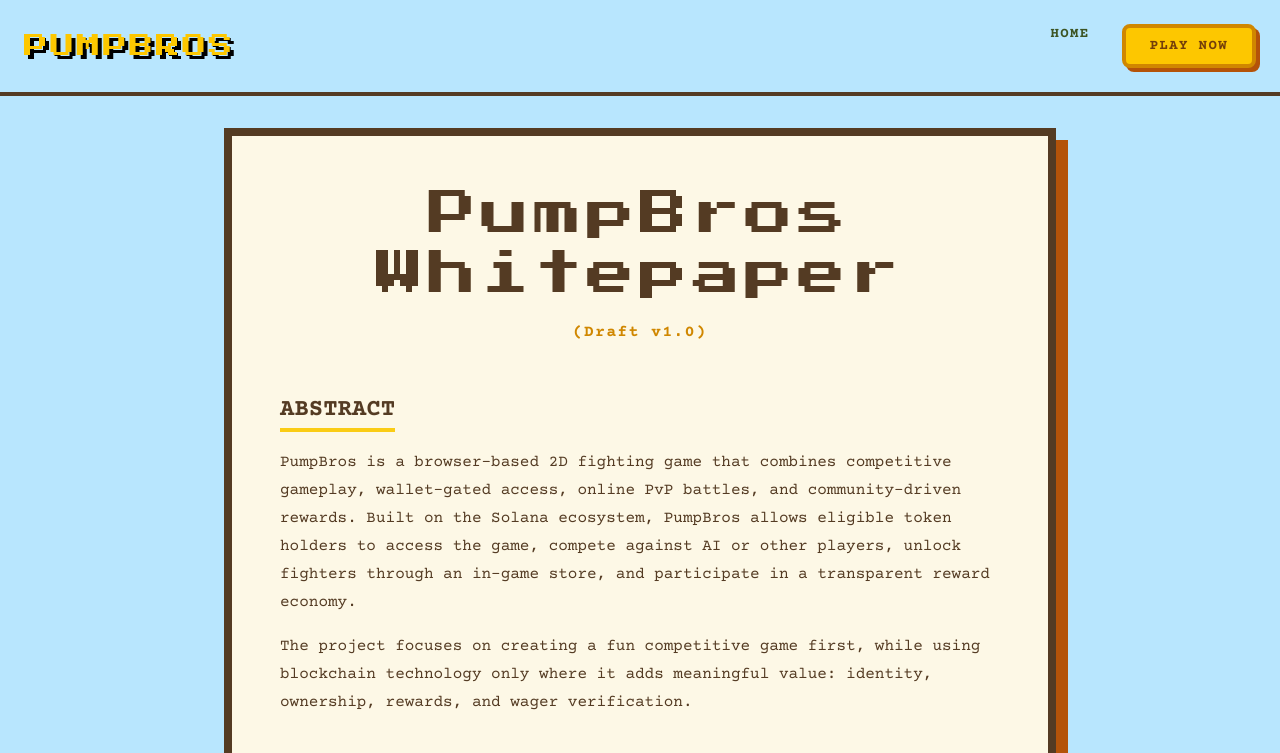
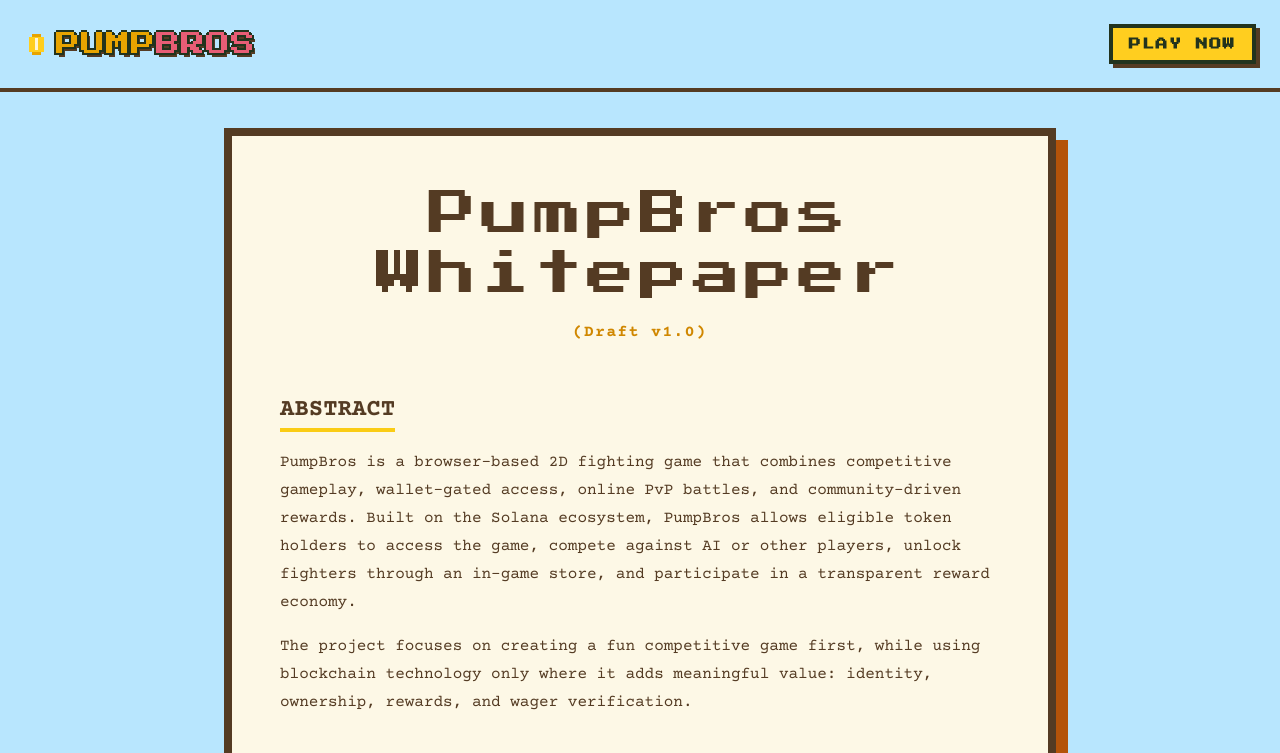
Before and after one commit to heil-kaizen/pumpbros, a React app: page whitepaper.html in a window 1280 px wide. Shown: the top 753 px of the page. Built offline with nearby package versions, Linux system fonts and the light colour scheme; a web font is replaced by a local one.

Commit message:
Update whitepaper.html

```diff
--- a/whitepaper.html
+++ b/whitepaper.html
@@ -21,12 +21,12 @@
 
   <!-- Navigation -->
   <nav class="fixed top-0 w-full p-6 flex justify-between items-center z-50 bg-sky-200/90 backdrop-blur-sm border-b-4 border-[#543b23]">
-    <div class="text-2xl font-pixel text-yellow-400 pixel-text-shadow tracking-widest cursor-pointer" onclick="window.location.href='/'">
-      PUMPBROS
+    <div class="text-2xl font-pixel tracking-widest cursor-pointer flex items-center gap-2" onclick="window.location.href='/'" style="letter-spacing: 1px; text-shadow: 0 2px 0 #22331d, 2px 0 0 #22331d, -2px 0 0 #22331d, 0 -2px 0 #22331d, 2px 2px 0 #22331d, -2px 2px 0 #22331d, 3px 4px 0 #543b23;">
+      <svg class="w-6 h-6" viewBox="0 0 16 16" shape-rendering="crispEdges" xmlns="http://www.w3.org/2000/svg"><rect x="5" y="1" width="6" height="14" fill="#e8a400"/><rect x="3" y="3" width="10" height="10" fill="#ffce1f"/><rect x="7" y="4" width="2" height="8" fill="#fff6d8"/></svg>
+      <span><span style="color: #e8a400;">PUMP</span><span style="color: #e85d75;">BROS</span></span>
     </div>
-    <div class="flex gap-8 text-sm font-bold tracking-widest text-[#3c5423]">
-      <a href="/" class="hover:text-[#1d5246] hover:-translate-y-1 transition-all">HOME</a>
-      <a href="/auth.html" class="px-6 py-2 bg-yellow-400 text-yellow-900 border-4 border-yellow-600 rounded-lg hover:bg-yellow-300 hover:scale-105 transition-all shadow-[4px_4px_0_#b45309]">
+    <div class="flex gap-8 text-sm font-bold tracking-widest text-[#3c5423] items-center">
+      <a href="/auth.html" class="px-4 py-2 bg-[#ffce1f] text-[#22331d] border-4 border-[#22331d] font-pixel text-xs hover:-translate-y-1 hover:shadow-[6px_6px_0_0_#543b23] transition-all shadow-[4px_4px_0_0_#543b23]">
         PLAY NOW
       </a>
     </div>
```
